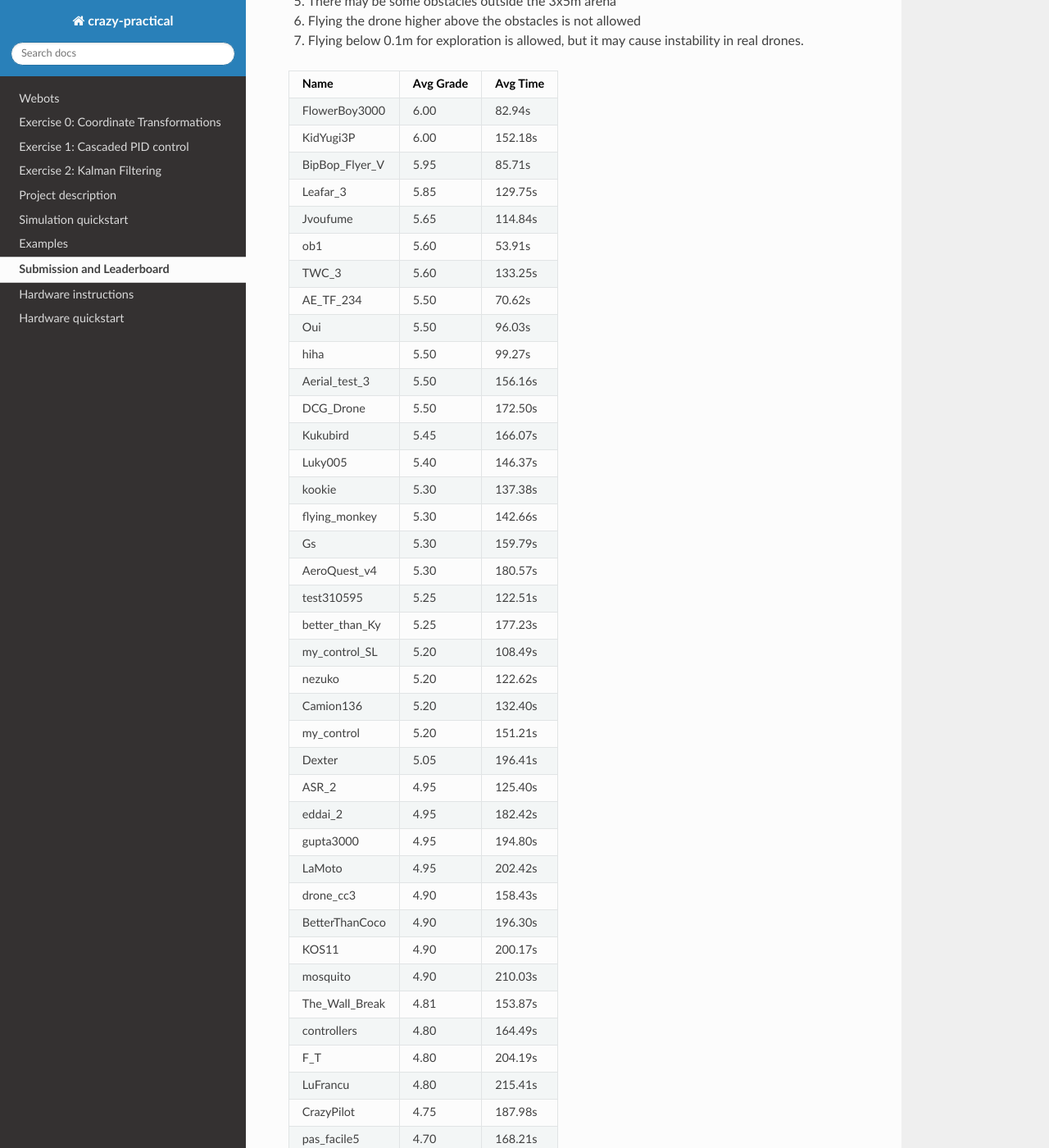
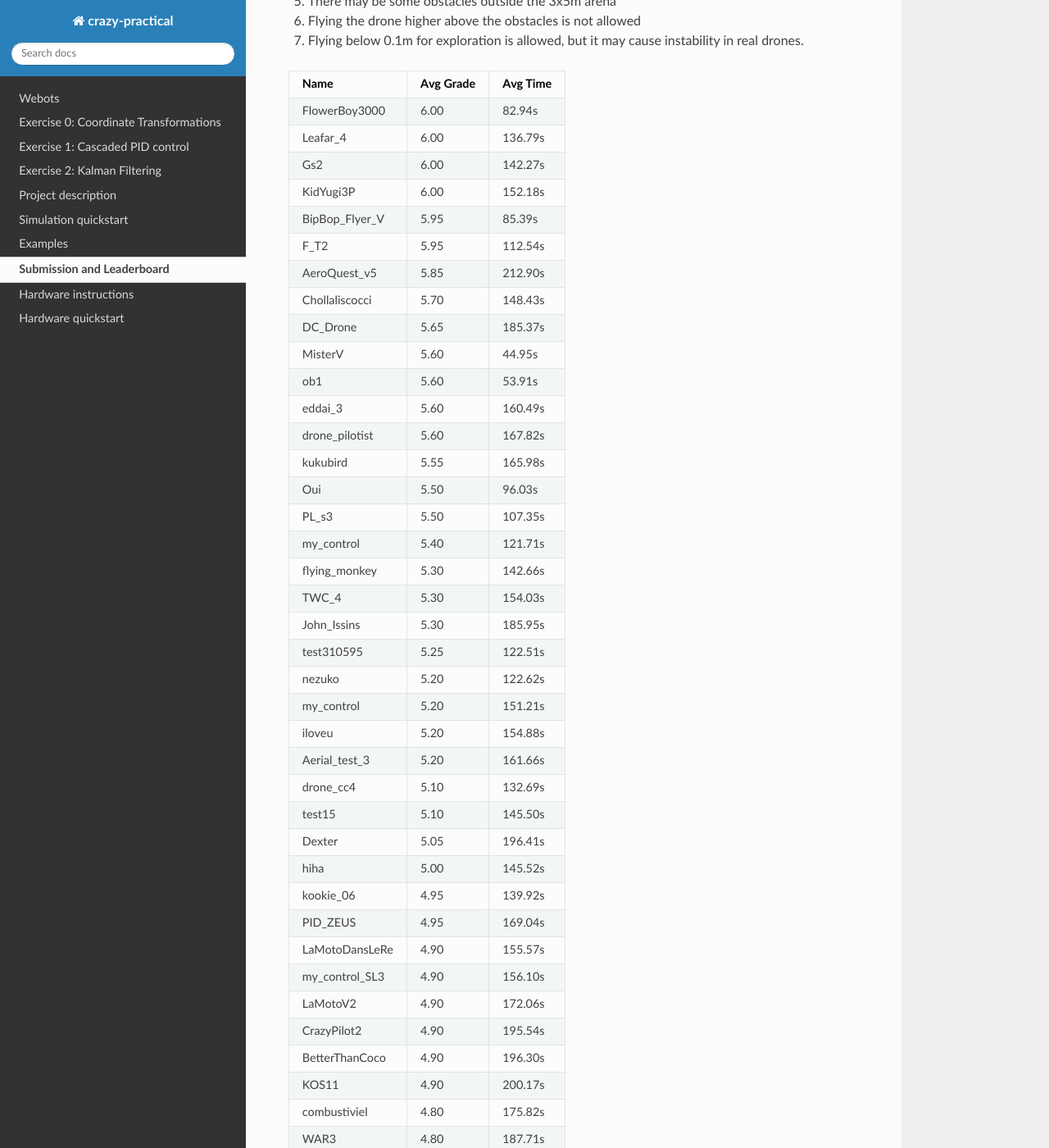
Before and after one commit to lis-epfl/micro-502, a Sphinx documentation site: the page built from docs/assignment/leaderboard.rst, in a window 1280 px wide and 1400 px high, scrolled down 554 px. Shown: the whole window at 82% size. Built offline with Sphinx 7.4.7 and the Read the Docs theme 2.0.0, drawn with Linux system fonts in a browser that asks for light colours; some of the changed text lies outside the part shown.

Commit message:
Leaderboard Update

```diff
--- a/docs/assignment/leaderboard.rst
+++ b/docs/assignment/leaderboard.rst
@@ -21,63 +21,70 @@ Please ensure that the zip file you submit at least contains your **my_control.p
 Name           Avg Grade Avg Time
 ============== ========= ========
 FlowerBoy3000  6.00      82.94s
+Leafar_4       6.00      136.79s
+Gs2            6.00      142.27s
 KidYugi3P      6.00      152.18s
-BipBop_Flyer_V 5.95      85.71s
-Leafar_3       5.85      129.75s
-Jvoufume       5.65      114.84s
+BipBop_Flyer_V 5.95      85.39s
+F_T2           5.95      112.54s
+AeroQuest_v5   5.85      212.90s
+Chollaliscocci 5.70      148.43s
+DC_Drone       5.65      185.37s
+MisterV        5.60      44.95s
 ob1            5.60      53.91s
-TWC_3          5.60      133.25s
-AE_TF_234      5.50      70.62s
+eddai_3        5.60      160.49s
+drone_pilotist 5.60      167.82s
+kukubird       5.55      165.98s
 Oui            5.50      96.03s
-hiha           5.50      99.27s
-Aerial_test_3  5.50      156.16s
-DCG_Drone      5.50      172.50s
-Kukubird       5.45      166.07s
-Luky005        5.40      146.37s
-kookie         5.30      137.38s
+PL_s3          5.50      107.35s
+my_control     5.40      121.71s
 flying_monkey  5.30      142.66s
-Gs             5.30      159.79s
-AeroQuest_v4   5.30      180.57s
+TWC_4          5.30      154.03s
+John_Issins    5.30      185.95s
 test310595     5.25      122.51s
-better_than_Ky 5.25      177.23s
-my_control_SL  5.20      108.49s
 nezuko         5.20      122.62s
-Camion136      5.20      132.40s
 my_control     5.20      151.21s
+iloveu         5.20      154.88s
+Aerial_test_3  5.20      161.66s
+drone_cc4      5.10      132.69s
+test15         5.10      145.50s
 Dexter         5.05      196.41s
-ASR_2          4.95      125.40s
-eddai_2        4.95      182.42s
-gupta3000      4.95      194.80s
-LaMoto         4.95      202.42s
-drone_cc3      4.90      158.43s
+hiha           5.00      145.52s
+kookie_06      4.95      139.92s
+PID_ZEUS       4.95      169.04s
+LaMotoDansLeRe 4.90      155.57s
+my_control_SL3 4.90      156.10s
+LaMotoV2       4.90      172.06s
+CrazyPilot2    4.90      195.54s
 BetterThanCoco 4.90      196.30s
 KOS11          4.90      200.17s
-mosquito       4.90      210.03s
-The_Wall_Break 4.81      153.87s
-controllers    4.80      164.49s
-F_T            4.80      204.19s
-LuFrancu       4.80      215.41s
-CrazyPilot     4.75      187.98s
-pas_facile5    4.70      168.21s
-Amon           4.65      181.58s
-TRyInGMyBest   4.60      162.59s
+combustiviel   4.80      175.82s
+WAR3           4.80      187.71s
+pas_facile10   4.70      168.21s
+Amon_II        4.65      187.49s
+Project_rapide 4.60      207.49s
+LS27           4.50      180.69s
 pepehands      4.50      192.76s
 FLY_NB_783     4.50      198.72s
-shrimp         4.45      240.00s
-test023        4.30      240.00s
+LuFrancu       4.40      217.54s
+ASR_3          4.30      200.41s
+Romain_Bernada 4.30      240.00s
 testing05      4.30      240.00s
-LK_sub_2       4.00      240.00s
+Test_home_swee 4.05      240.00s
+Luky005        4.05      240.00s
+notflyingwell  4.00      240.00s
 my_control.py  4.00      240.00s
+my_control     4.00      240.00s
 Aussi_lentemen 4.00      240.00s
-marmar         3.95      240.00s
-Test_uWu_V2    3.95      240.00s
-my_control     3.90      240.00s
-WML_2.0        3.90      240.00s
+retaliation_of 3.95      240.00s
+LOL            3.95      240.00s
+okeydokey2     3.85      240.00s
+marmar la reva 3.80      240.00s
 Hobinroodz     3.80      240.00s
-LS27           3.60      240.00s
-heheheha       3.60      240.00s
-PL_s2          3.50      240.00s
-okeydokey      3.50      240.00s
-kordh_test_dro 3.50      240.00s
+Youngchapo2pay 3.50      240.00s
+acoustic_fly   3.50      240.00s
+Jvoufume2      3.50      240.00s
+AE_TF_234      3.50      240.00s
+Furieux_et_rap 3.50      240.00s
+kordh2         3.50      240.00s
 simulation_324 3.50      240.00s
 ============== ========= ========
```
